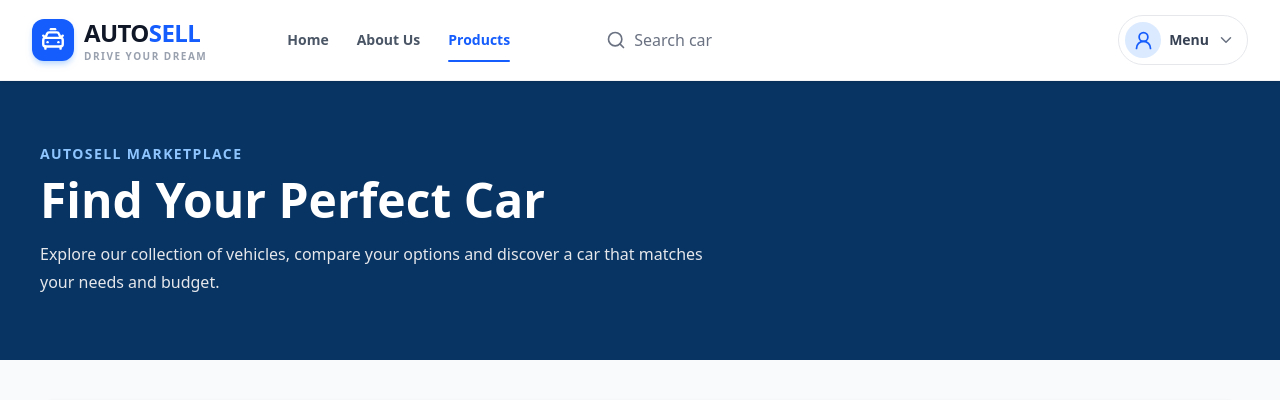
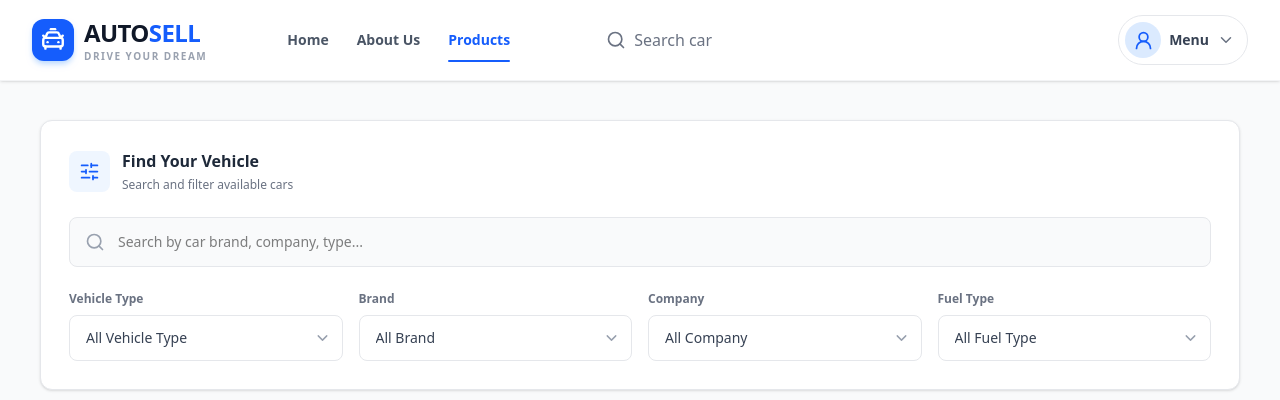
Before and after one commit to heur402/AUTOSELL, a React (Vite) app in the folder Frontend/: page /product in a window 1280 px wide. Shown: the top 400 px of the page. Built offline with nearby package versions, Linux system fonts and the light colour scheme.

Commit message:
category changed

```diff
--- a/Frontend/src/component/CarCategory.jsx
+++ b/Frontend/src/component/CarCategory.jsx
@@ -138,31 +138,6 @@ const CarCategory = ({ cars = [] }) => {
 
   return (
     <div className="pb-16">
-
-      {/* PAGE INTRODUCTION */}
-      <section className="bg-[#083463] text-white">
-        <div className="max-w-7xl mx-auto px-6 md:px-10 py-12 md:py-16">
-
-          <div className="max-w-2xl">
-
-            <p className="text-blue-300 text-sm font-semibold uppercase tracking-widest mb-3">
-              AUTOSELL Marketplace
-            </p>
-
-            <h1 className="text-3xl md:text-5xl font-bold mb-4">
-              Find Your Perfect Car
-            </h1>
-
-            <p className="text-gray-200 leading-7 text-sm md:text-base">
-              Explore our collection of vehicles, compare your options
-              and discover a car that matches your needs and budget.
-            </p>
-
-          </div>
-
-        </div>
-      </section>
-
       {/* MAIN CONTENT */}
       <section className="max-w-7xl mx-auto px-4 sm:px-6 md:px-10 mt-10">
 
```
